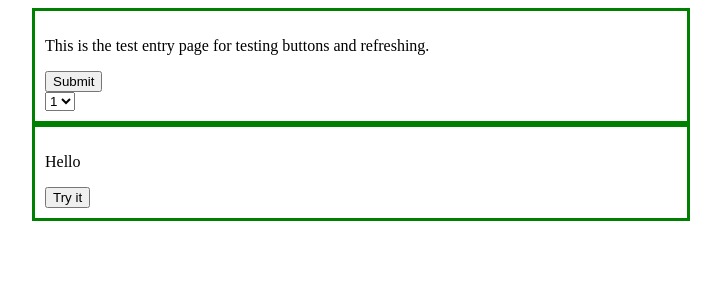
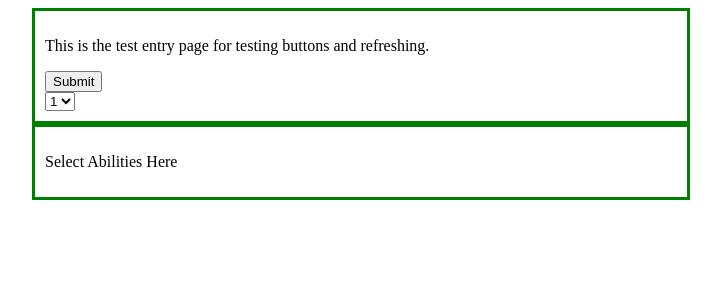
Before and after one commit to WyattOtsuka/loos, a Flask app: page /submit in a window 1280 px wide. Shown: the top 300 px of the page, without its empty margins (279-1000 px from the left). Run offline with Flask 2, Linux system fonts and the light colour scheme.

Commit message:
properly sets number of buttons

```diff
--- a/templates/test_entry.html
+++ b/templates/test_entry.html
@@ -13,7 +13,10 @@
                 hostDiv = document.getElementById("selectorDiv")
 
                 for (var j= 0; j < 10; j++) {
-
+                    var element = document.getElementById(j);
+                    if (element != null) {
+                        element.parentNode.removeChild(element);
+                    }
                 }
 
                 for (var i = 0; i < drop.value; i++) {
@@ -49,10 +52,7 @@
         </div>
     </div>
     <div id="selectorDiv" class="centered">
-        <p id="demo">Hello</p>
-
-        <button id="btn" type="button">Try it</button>
-
+        <p id="demo">Select Abilities Here</p>
     </div>
 
 </body>
```
